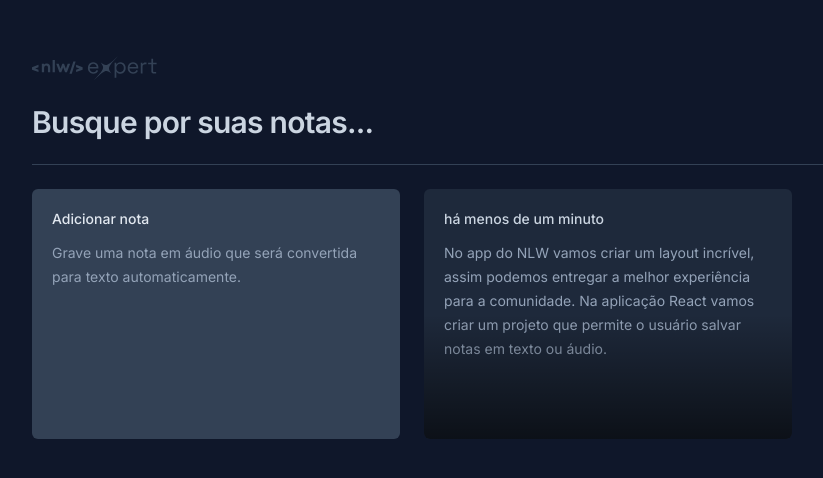
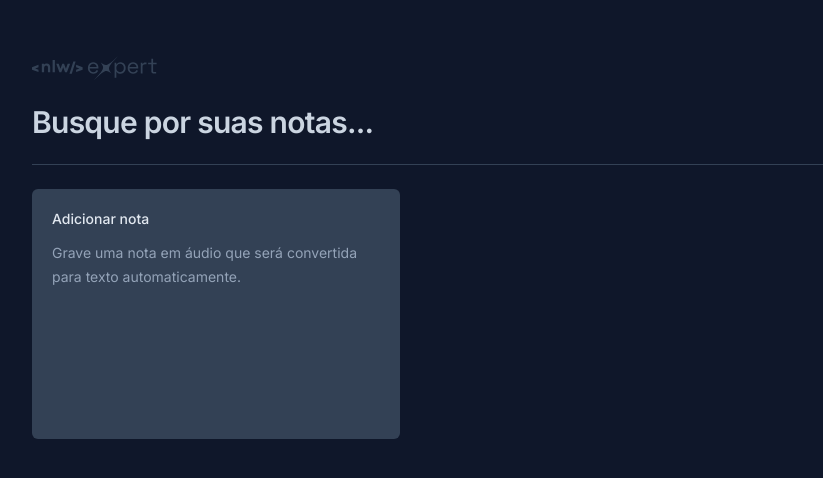
Before and after one commit to VitorArimatea/notes, a React (Vite) app: page / in a window 1280 px wide. Shown: the top 478 px of the page, without its empty margins (32-855 px from the left). Built offline with nearby package versions, Linux system fonts and the light colour scheme.

Commit message:
new: Salvando as notas no LocalStorage e criando função para filtrar as notas

```diff
--- a/src/App.tsx
+++ b/src/App.tsx
@@ -1,8 +1,49 @@
+import { ChangeEvent, useState } from 'react';
 import logo from './assets/logo-nlw-expert.svg';
 import { NewNoteCard } from './components/new-note-card';
 import { NoteCard } from './components/note-card';
 
+interface Note {
+  id: string
+  date: Date
+  content: string
+}
+
 export function App() {
+  const [search, setSearch] = useState('')
+
+  const [notes, setNotes] = useState<Note[]>(() => {
+    const notesOnStorage = localStorage.getItem('notes')
+
+    if (notesOnStorage) {
+      return JSON.parse(notesOnStorage)
+    }
+
+    return []
+  });
+
+  function onNoteCreated(content: string) {
+    const newNote = {
+      id: crypto.randomUUID(),
+      date: new Date(),
+      content,
+    }
+
+    const notesArray = [newNote, ...notes]
+
+    setNotes(notesArray)
+
+    localStorage.setItem('notes', JSON.stringify(notesArray))
+  }
+
+  function handleSearch(event: ChangeEvent<HTMLInputElement> ) {
+    const query = event.target.value
+
+    setSearch(query)
+  }
+
+  const filteredNotes = search !== '' ? notes.filter(note => note.content.toLowerCase().includes(search)) : notes
+
   return (
     <div className='mx-auto max-w-6xl my-12 space-y-6 '>
       <img src={logo} alt="NLW Expert" />
@@ -12,6 +53,7 @@ export function App() {
           type="text"
           placeholder='Busque por suas notas...'
           className='w-full text-3xl font-semibold tracking-tight placeholder:text-slate-300 bg-transparent outline-none'
+          onChange={handleSearch}
         />
       </form>
 
@@ -19,12 +61,11 @@ export function App() {
 
       <div className='grid grid-cols-3 auto-rows-[250px] gap-6'>
 
-        <NewNoteCard />
+        <NewNoteCard onNoteCreated={onNoteCreated} />
 
-        <NoteCard note={{
-          date: new Date(),
-          content: "No app do NLW vamos criar um layout incrível, assim podemos entregar a melhor experiência para a comunidade. Na aplicação React vamos criar um projeto que permite o usuário salvar notas em texto ou áudio."
-        }}/>
+        {filteredNotes.map(note => {
+          return <NoteCard key={note.id} note={note} />
+        })}
       </div>
     </div>
   )
```
